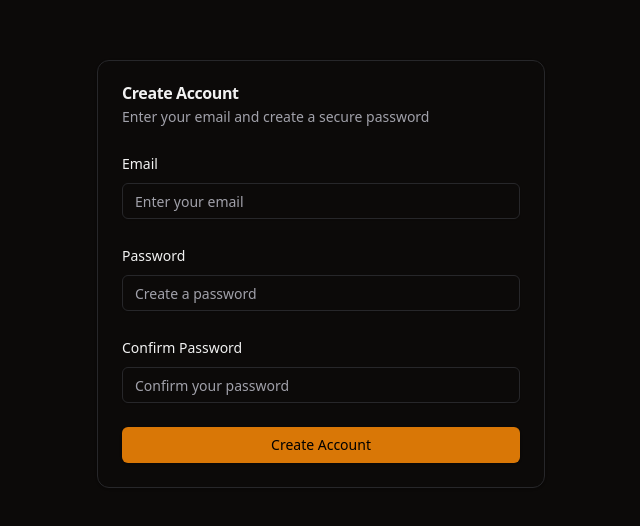
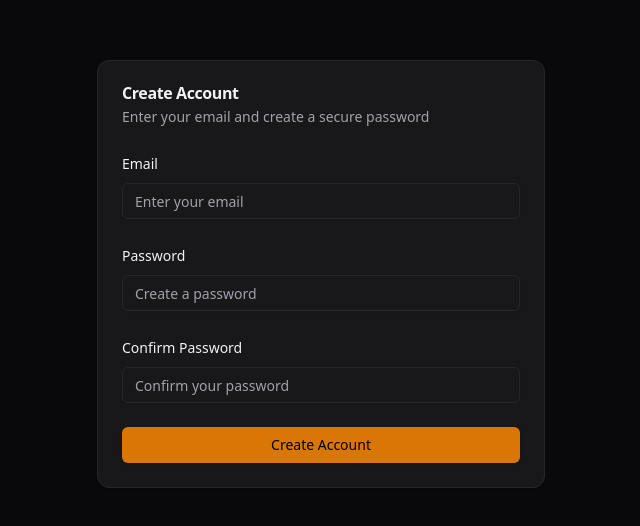
Before and after one commit to fincapy/fincapy, a Next.js app: page /signup in a window 1280 px wide. Shown: the part 126-652 px from the top of the page, without its empty margins (319-959 px from the left). Built offline with nearby package versions, Linux system fonts and the light colour scheme.

Commit message:
fix colors

```diff
--- a/src/app/globals.css
+++ b/src/app/globals.css
@@ -46,9 +46,9 @@
   }
 
   .dark {
-    --background: 20 14.3% 4.1%;
+    --background: 240 10% 3.9%;
     --foreground: 0 0% 95%;
-    --card: 20 14.3% 4.1%;
+    --card: 240 5.9% 10%;
     --card-subcategory: 24 9.8% 8%;
     --card-foreground: 0 0% 95%;
     --popover: 0 0% 9%;
--- a/src/components/dashboard-layout/index.js
+++ b/src/components/dashboard-layout/index.js
@@ -394,7 +394,7 @@ export default function DashboardLayout({
         <EndDateContext.Provider value={{ endDateState, setEndDateState }}>
           <PageContext.Provider value={{ page, setPage }}>
             <main
-              className="w-full h-full overflow-hidden fixed inset-0 touch-none bg-muted"
+              className="w-full h-full overflow-hidden fixed inset-0 touch-none"
               onTouchStart={handleScrollAreaFocus}
               onMouseDown={handleScrollAreaFocus}
             >
--- a/src/components/ui/scroll-area-with-pulldown.jsx
+++ b/src/components/ui/scroll-area-with-pulldown.jsx
@@ -109,12 +109,12 @@ const ScrollAreaWithPulldown = React.forwardRef(
 
     return (
       <ScrollAreaPrimitive.Root
-        className={cn('overflow-hidden relative bg-muted', className)}
+        className={cn('overflow-hidden relative', className)}
         {...props}
       >
         <ScrollAreaPrimitive.Viewport
           ref={scrollRef}
-          className="h-full w-full rounded-[inherit] bg-muted"
+          className="h-full w-full rounded-[inherit]"
           onTouchStart={handleTouchStart}
           onTouchEnd={handleTouchEnd}
           onTouchMove={handleTouchMove}
@@ -122,7 +122,7 @@ const ScrollAreaWithPulldown = React.forwardRef(
           {/* Pull-to-refresh indicator */}
           <div
             className={cn(
-              'absolute left-0 right-0 flex justify-center items-center bg-muted',
+              'absolute left-0 right-0 flex justify-center items-center',
               'transition-opacity duration-200'
             )}
             style={{
@@ -182,7 +182,7 @@ const ScrollAreaWithPulldown = React.forwardRef(
           {/* Content with transform */}
           <div
             ref={contentRef}
-            className="relative bg-muted will-change-transform"
+            className="relative will-change-transform"
             style={{
               transform: `translate3d(0, ${isRefreshing ? THRESHOLD / 1.5 : pullDistance}px, 0)`,
             }}
```
